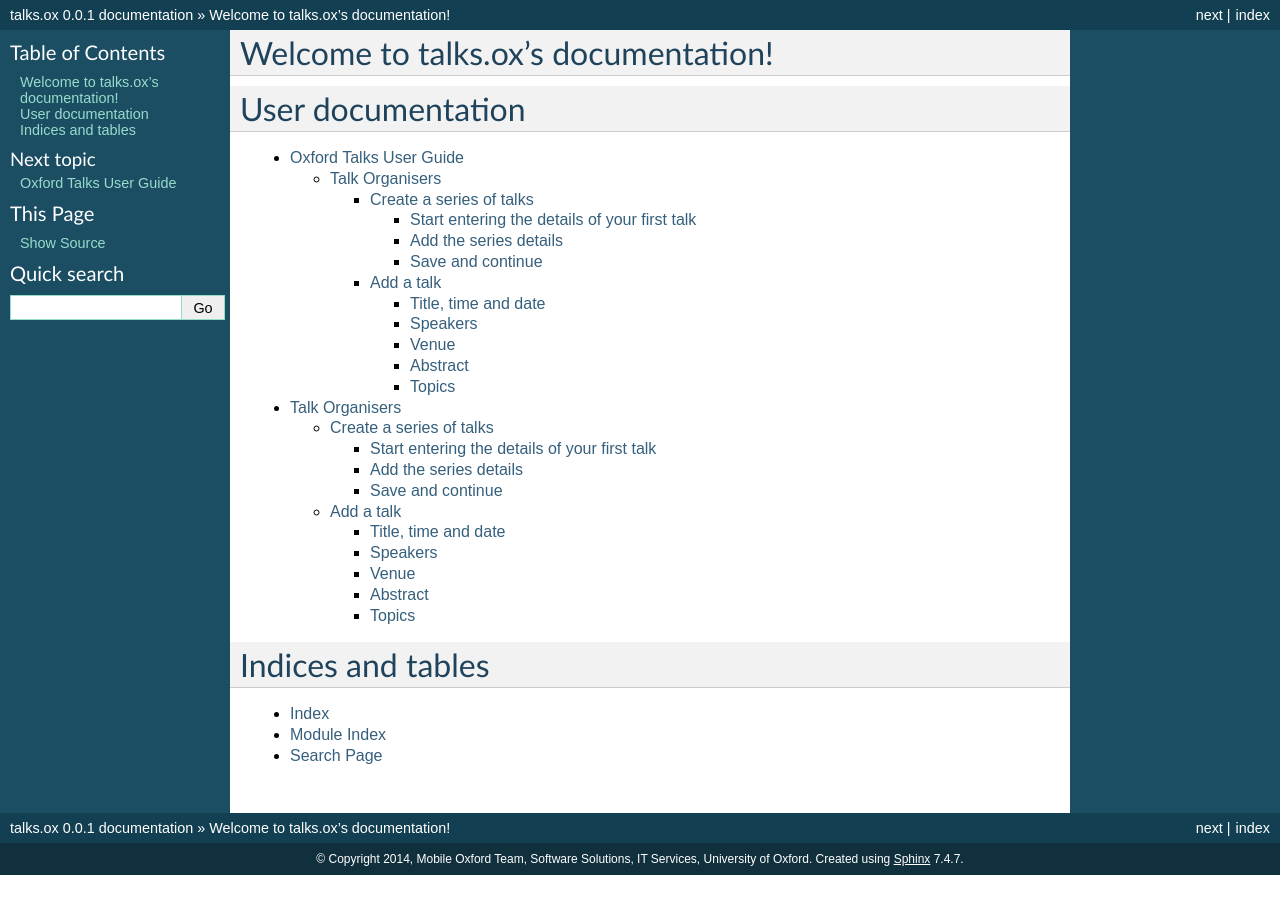
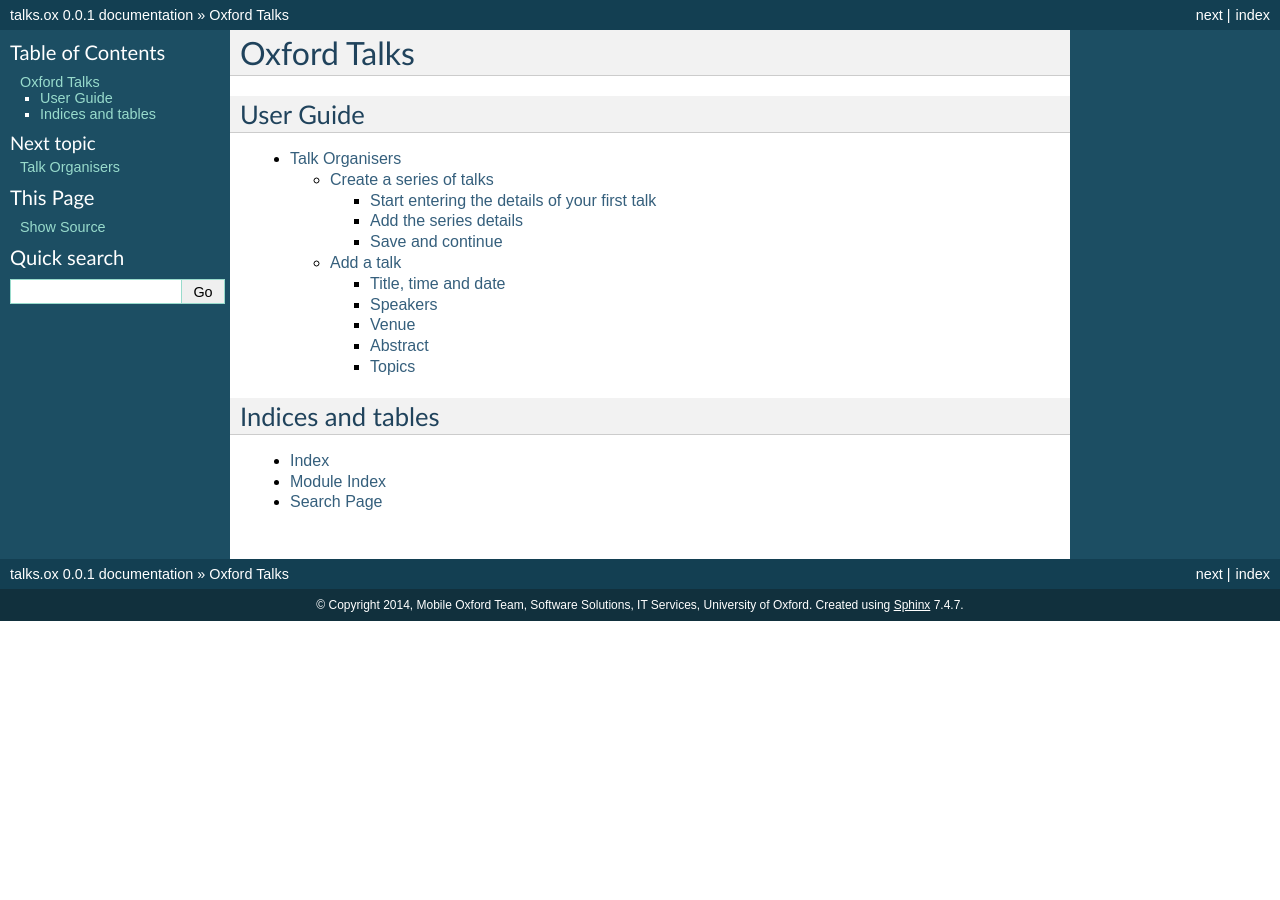
Before and after one commit to ox-it/talks.ox, a Sphinx documentation site: the page built from docs/source/index.rst, in a window 1280 px wide. Built offline with Sphinx 7.4.7, drawn with Linux system fonts in a browser that asks for light colours; pages that are not in the unit, such as notebooks, are missing from menus.

Commit message:
altering indexes

```diff
--- a/docs/source/index.rst
+++ b/docs/source/index.rst
@@ -3,11 +3,14 @@
    You can adapt this file completely to your liking, but it should at least
    contain the root `toctree` directive.
 
-Welcome to talks.ox's documentation!
-====================================
+############
+Oxford Talks
+############
 
-User documentation
-==================
+
+**********
+User Guide
+**********
 
 .. toctree::
     :glob:
@@ -15,9 +18,9 @@
     user/*
 
 
-
+******************
 Indices and tables
-==================
+******************
 
 * :ref:`genindex`
 * :ref:`modindex`
--- a/docs/source/user/index.rst
+++ /dev/null
@@ -1,11 +0,0 @@
-Oxford Talks User Guide
-=======================
-
-Contents:
-
-.. toctree::
-   :maxdepth: 2
-
-   talk-organisers.rst
-   users.rst
-   api-users.rst
--- a/docs/source/user/talk-organisers.rst
+++ b/docs/source/user/talk-organisers.rst
@@ -1,5 +1,5 @@
 Talk Organisers
----------------
+===============
 
 .. toctree::
    :maxdepth: 2
```
